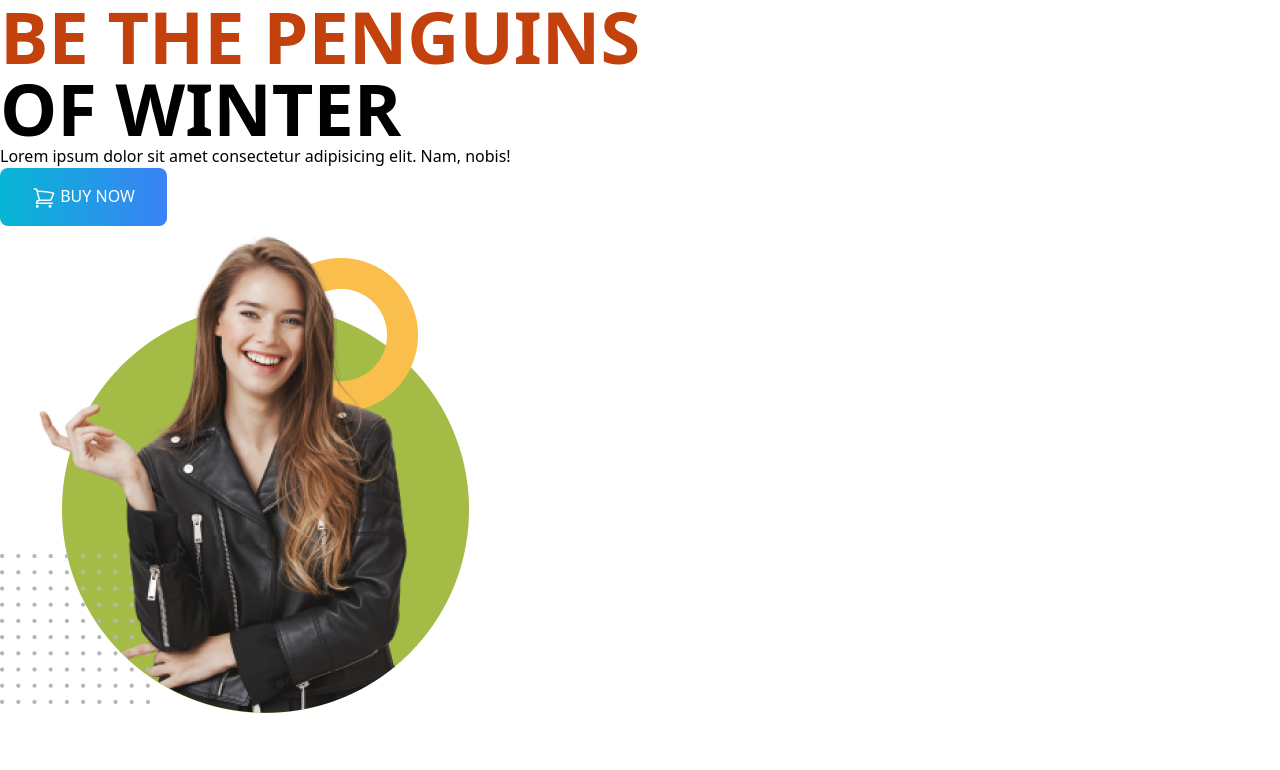
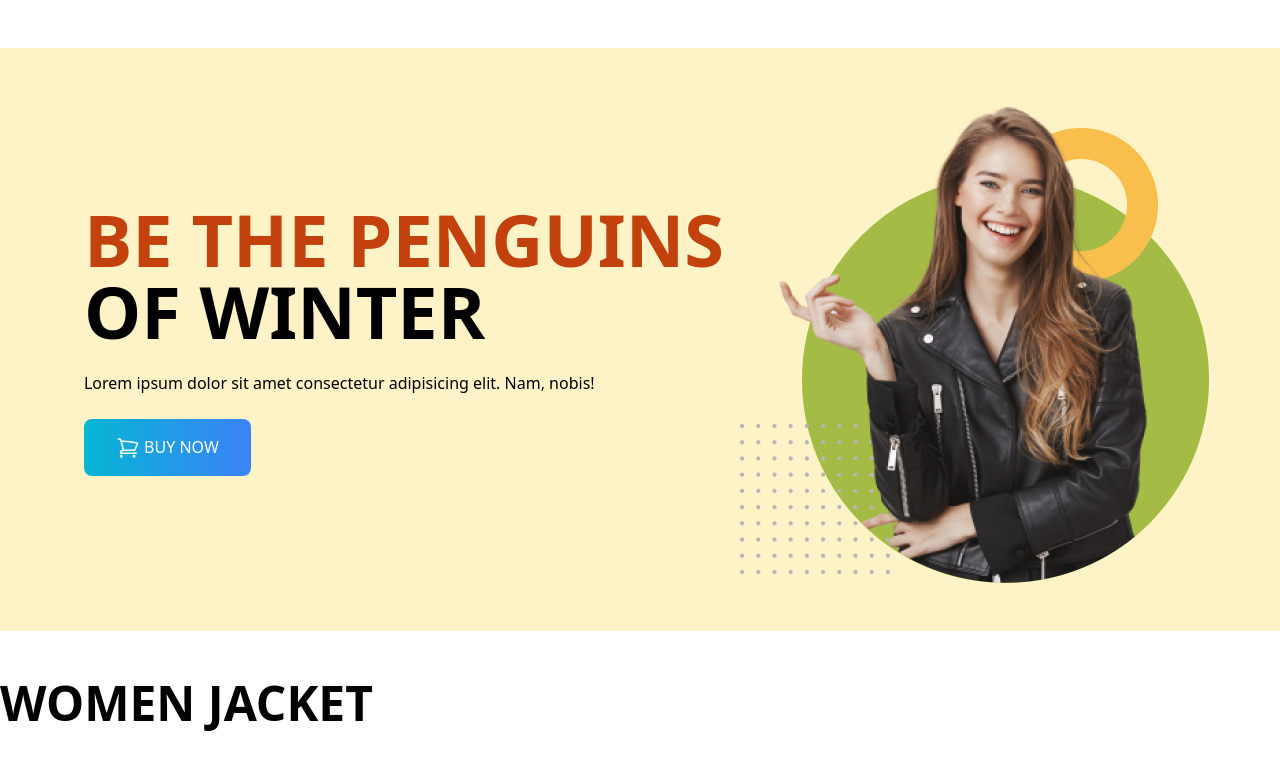
Before and after one commit to Kawsar46/penguin-fashion-tailwind, a plain HTML site: page index.html in a window 1280 px wide. Drawn offline with nearby package versions, Linux system fonts and the light colour scheme.

Commit message:
add banner

```diff
--- a/index.html
+++ b/index.html
@@ -8,9 +8,9 @@
     <script src="https://cdn.tailwindcss.com"></script>
 </head>
 <body>
-    <header class="container mx-auto">
-        <div>
-            <div>
+    <header class=" bg-amber-100">
+        <div class=" container mx-auto py-12 md:flex justify-center items-center mt-12 ">
+            <div class="space-y-6 px-4">
                 <h1 class="text-7xl font-semibold uppercase"><span class="text-orange-700">Be the Penguins</span><br> of Winter</h1>
                 <p>Lorem ipsum dolor sit amet consectetur adipisicing elit. Nam, nobis!</p>
                 <button class=" py-4 px-8 bg-gradient-to-r from-cyan-500 to-blue-500 text-white rounded-lg"><svg xmlns="http://www.w3.org/2000/svg" fill="none" viewBox="0 0 24 24" stroke-width="1.5" stroke="currentColor" class="w-6 h-6 inline">
@@ -20,13 +20,15 @@
                     BUY NOW</button>
             </div>
             <div>
-                <img src="images/model.png" alt="">
+                <img class="w-3/4 md:w-full" src="images/model.png" alt="">
             </div>
         </div>
     </header>
 </body>
-<main>
-
+<main class="container mx-auto">
+<section class="mt-12">
+    <h2 class="text-5xl font-semibold uppercase">WOMEN JACKET</h2>
+</section>
 </main>
 <footer>
 
```
